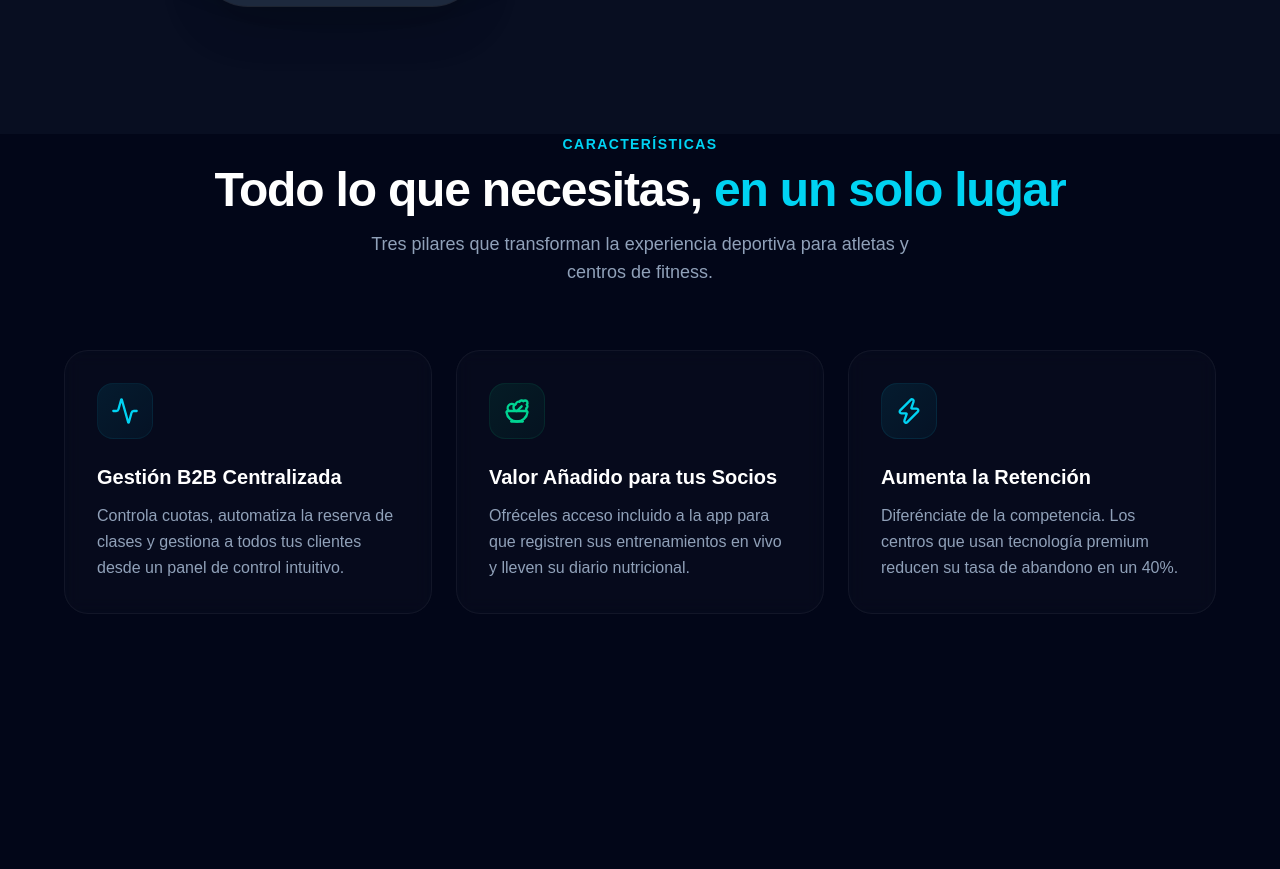
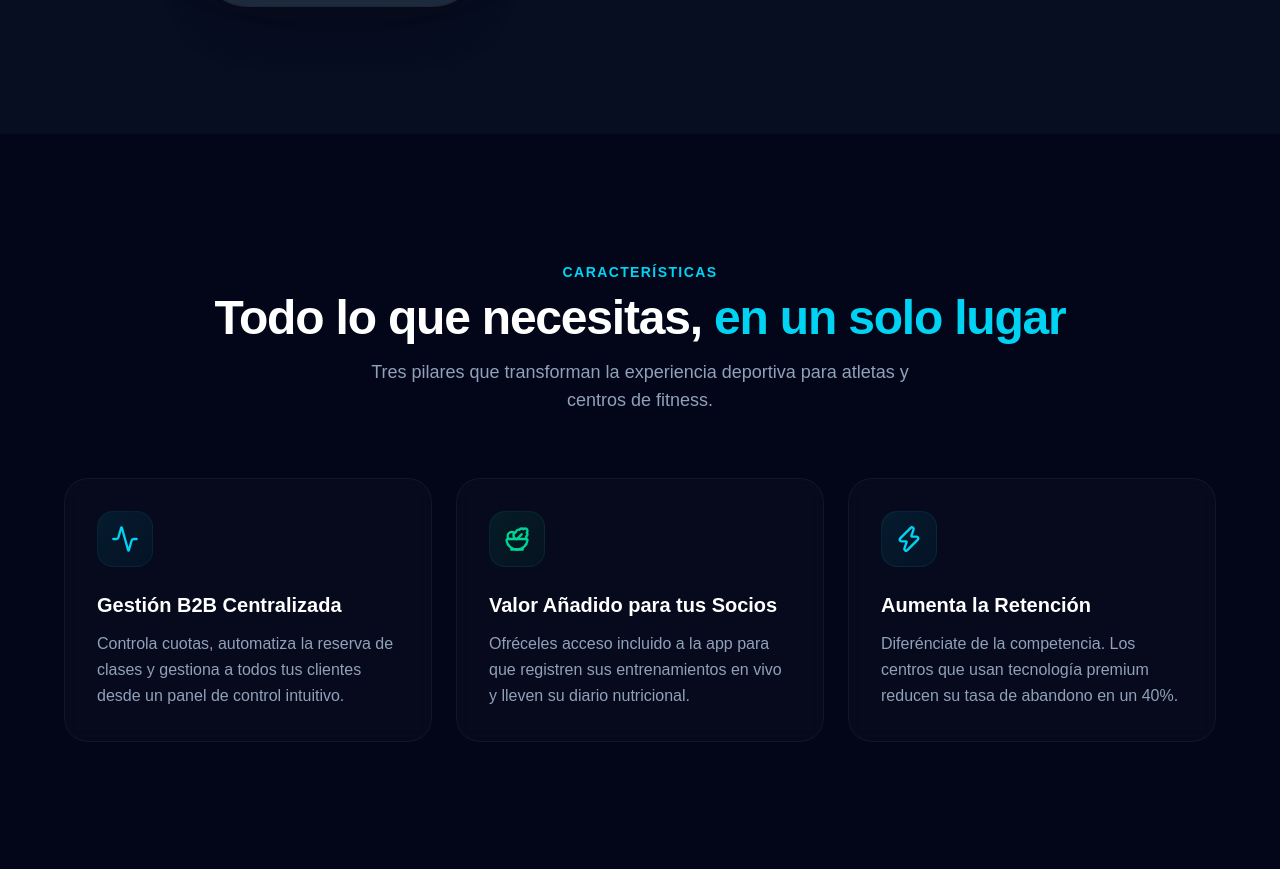
Before and after one commit to tintinhl2006-afk/FitWe, a Next.js app: page / in a window 1280 px wide. Shown: the part 1902-2771 px from the top of the page. Built offline with nearby package versions, Linux system fonts and the light colour scheme; no server answers.

Commit message:
UI: Add missing top padding to Features section in landing page

```diff
--- a/src/app/page.tsx
+++ b/src/app/page.tsx
@@ -242,7 +242,7 @@ export default function LandingPage() {
       </section>
 
       {/* ═══════════════════ FEATURES SECTION ═══════════════════ */}
-      <section id="features" className="relative z-10 px-4 sm:px-6 pb-32 flex justify-center">
+      <section id="features" className="relative z-10 px-4 sm:px-6 py-24 sm:py-32 flex justify-center">
         <div className="mx-auto w-full max-w-6xl">
           {/* Section header */}
           <div className="mb-16 text-center">
```
